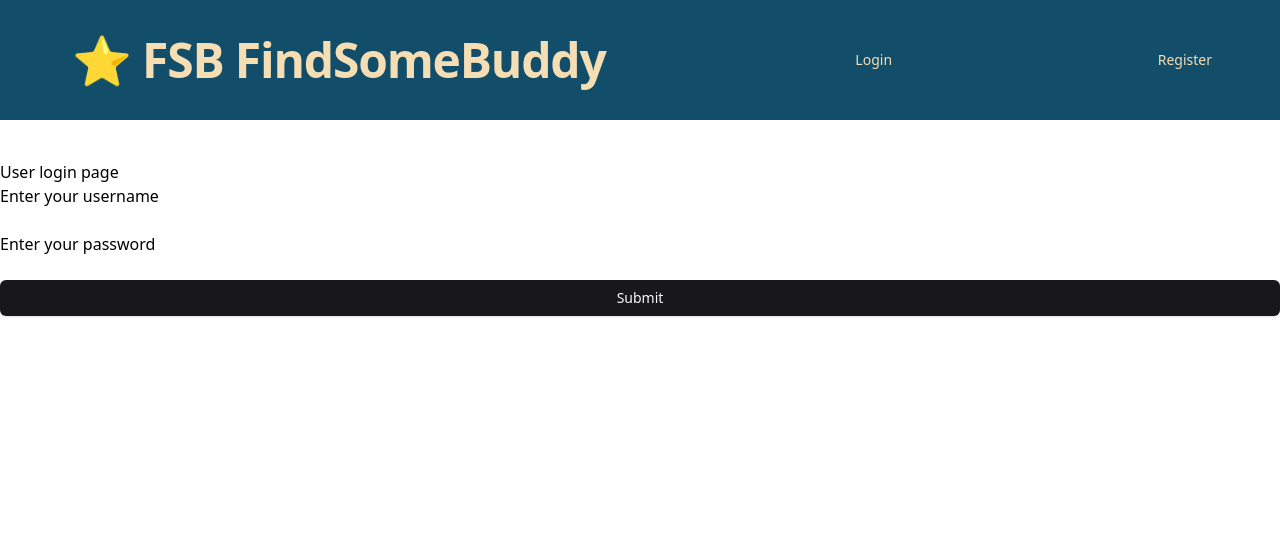
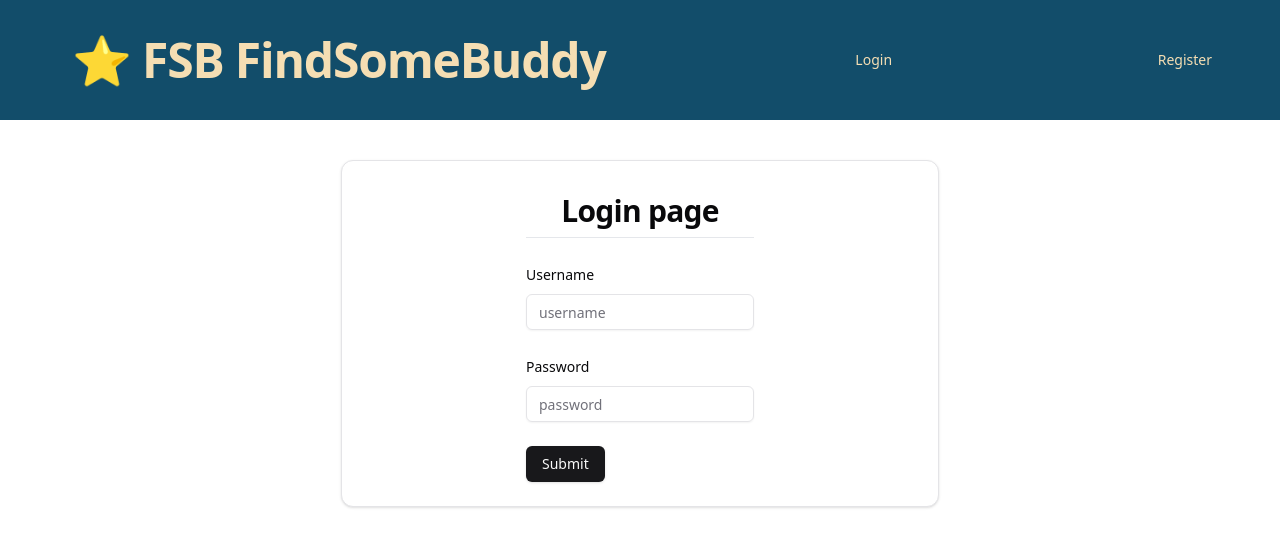
Before and after one commit to ValeriiaPavl/FSB-frontend, a Next.js app: page /login in a window 1280 px wide. Shown: the top 546 px of the page. Built offline with nearby package versions, Linux system fonts and the light colour scheme; no server answers.

Commit message:
styled login page

```diff
--- a/src/pages/login.tsx
+++ b/src/pages/login.tsx
@@ -3,8 +3,19 @@ import { z } from "zod";
 import { zodResolver } from "@hookform/resolvers/zod";
 import axios from "axios";
 import { useRouter } from "next/router";
-import NavBar from "@/components/NavBar";
 import { Button } from "@/components/ui/button";
+import { Card, CardContent, CardHeader, CardTitle } from "@/components/ui/card";
+import {
+  Form,
+  FormControl,
+  FormDescription,
+  FormField,
+  FormItem,
+  FormLabel,
+  FormMessage,
+} from "@/components/ui/form";
+import { Input } from "@/components/ui/input";
+import NavWithToken from "@/components/NavBar";
 
 const backendUrl = process.env.NEXT_PUBLIC_REACT_APP_BACKEND_URL;
 
@@ -17,11 +28,9 @@ type userFromForm = z.infer<typeof userFromFormValidator>;
 
 const UserLogin = () => {
   const router = useRouter();
-  const {
-    register,
-    handleSubmit,
-    formState: { errors },
-  } = useForm<userFromForm>({ resolver: zodResolver(userFromFormValidator) });
+  const form = useForm<userFromForm>({
+    resolver: zodResolver(userFromFormValidator),
+  });
 
   const handleFormSubmit = (data: userFromForm) => {
     console.log(data.username, data.password);
@@ -41,25 +50,60 @@ const UserLogin = () => {
   };
 
   return (
-    <main>
-      <NavBar />
-      <h1>User login page</h1>
-      <form className="flex flex-col" onSubmit={handleSubmit(handleFormSubmit)}>
-        <label htmlFor="username"> Enter your username</label>
-        <input id="username" {...register("username")}></input>
-        {errors.username && (
-          <p className="error-msg">{errors.username.message}</p>
-        )}
-
-        <label htmlFor="password">Enter your password</label>
-        <input id="password" {...register("password")}></input>
-        {errors.password && (
-          <p className="error-msg">{errors.password.message}</p>
-        )}
-
-        <Button type="submit">Submit</Button>
-      </form>
-    </main>
+    <div>
+      <NavWithToken />
+      <main className="flex flex-row justify-center">
+        <div className="flex flex-col content-center">
+          <Card className="md:w-full gap-4 pt-2 flex-row justify-center px-40">
+            <CardHeader>
+              <CardTitle className="text-center mt-10 scroll-m-20 border-b pb-2 text-3xl font-semibold tracking-tight transition-colors first:mt-0">
+                Login page
+              </CardTitle>
+            </CardHeader>
+            <CardContent className="flex flex-column content-center">
+              <Form {...form}>
+                <form
+                  className="space-y-6"
+                  onSubmit={form.handleSubmit(handleFormSubmit)}
+                >
+                  <FormField
+                    control={form.control}
+                    name="username"
+                    render={({ field }) => (
+                      <FormItem>
+                        <FormLabel>Username</FormLabel>
+                        <FormControl>
+                          <Input placeholder="username" {...field} />
+                        </FormControl>
+                        <FormMessage />
+                      </FormItem>
+                    )}
+                  />
+                  <FormField
+                    control={form.control}
+                    name="password"
+                    render={({ field }) => (
+                      <FormItem>
+                        <FormLabel>Password</FormLabel>
+                        <FormControl>
+                          <Input
+                            placeholder="password"
+                            type="password"
+                            {...field}
+                          />
+                        </FormControl>
+                        <FormMessage />
+                      </FormItem>
+                    )}
+                  />
+                  <Button type="submit">Submit</Button>
+                </form>
+              </Form>
+            </CardContent>
+          </Card>
+        </div>
+      </main>
+    </div>
   );
 };
 
```
